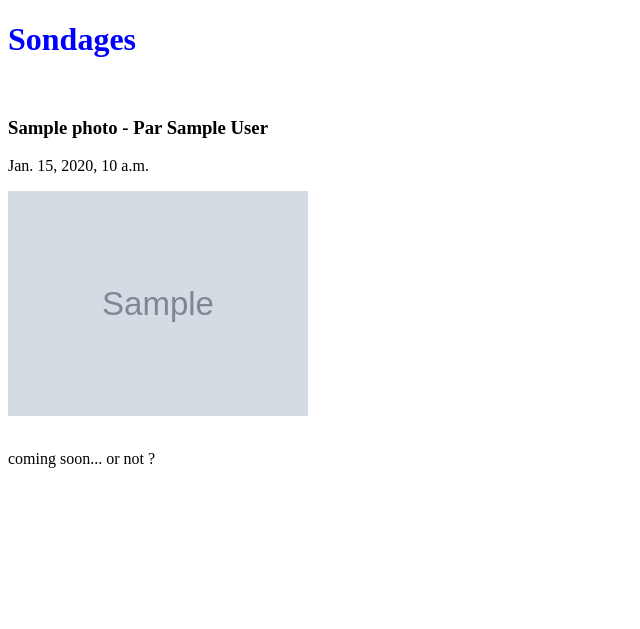
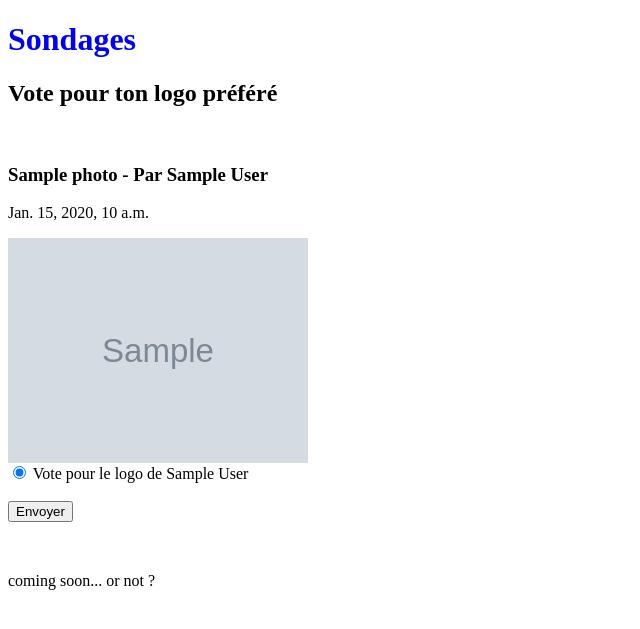
Before and after one commit to LeRatdemare/koralmar, a Django app: page /surveys/ in a window 1280 px wide. Shown: the part 152-781 px from the top of the page, without its empty margins (0-640 px from the left). Run offline with Django 4.2, Linux system fonts and the light colour scheme; tables that the repository leaves empty hold one stand-in row (values such as "Sample post"); grey boxes marked "Sample" are stand-in pictures.

Commit message:
Fully implemented logo survey view

```diff
--- a/koralmar/calapp/admin.py
+++ b/koralmar/calapp/admin.py
@@ -1,5 +1,5 @@
 from django.contrib import admin
-from calapp.models import Photo, User, MusicTheoryLesson
+from calapp.models import Photo, User, MusicTheoryLesson, LogoVote
 
 # Register your models here.
 class PhotoAdmin(admin.ModelAdmin):
@@ -8,7 +8,10 @@ class UserAdmin(admin.ModelAdmin):
     list_display = ('name', 'email', 'login', 'password', 'profile_picture')
 class MusicTheoryLessonAdmin(admin.ModelAdmin):
     list_display = ('canva_link', 'description', 'lesson_day')
+class LogoVoteAdmin(admin.ModelAdmin):
+    list_display = ('logo', 'user')
 
 admin.site.register(Photo, PhotoAdmin)
 admin.site.register(User, UserAdmin)
 admin.site.register(MusicTheoryLesson, MusicTheoryLessonAdmin)
+admin.site.register(LogoVote, LogoVoteAdmin)
--- a/koralmar/calapp/models.py
+++ b/koralmar/calapp/models.py
@@ -33,6 +33,10 @@ class Photo(models.Model):
     photo = models.ImageField(upload_to='photos/')
     date = models.DateTimeField(auto_now=True)
     tag = models.fields.CharField(choices=Tag.choices, max_length=8)
+
+class LogoVote(models.Model):
+    logo = models.ForeignKey(Photo, on_delete=models.PROTECT)
+    user = models.ForeignKey(User, on_delete=models.CASCADE)
 
 # Create your models here.
 class Publication(models.Model):
--- a/koralmar/calapp/templates/calapp/surveys.html
+++ b/koralmar/calapp/templates/calapp/surveys.html
@@ -2,7 +2,22 @@
 
 <h1>Sondages</h1>
 
-{% for logo in logos %}<br />
-{% include 'calapp/includes/photo.html' with photo=logo%}
-<br />
-{% endfor %} {% endblock %}
+<h2>Vote pour ton logo préféré</h2>
+<form method="post">
+  {% csrf_token %} {% for logo in logos %}<br />
+  {% include 'calapp/includes/photo.html' with photo=logo%}
+  <br />
+  <input type="radio" id="logoChoice{{forloop.counter0}}" name="logoChoice"
+  value="{{logo.id}}" {% if user_vote_logo_id and logo.id == user_vote_logo_id or forloop.counter0 == 0 %}checked{% endif %} />
+  <label for="logoChoice{{forloop.counter0}}"
+    >Vote pour le logo de {{logo.author}}</label
+  ><br />
+  {% empty %}
+  <p>
+    Aucun logo n'a été posté, déposez les
+    <a href="{% url 'contact-us' %}">ici</a> !
+  </p>
+  {% endfor %}<br />
+  <input type="submit" value="Envoyer" />
+</form>
+{% endblock %}
--- a/koralmar/calapp/views.py
+++ b/koralmar/calapp/views.py
@@ -1,8 +1,8 @@
 import calapp.logic as logic
-from calapp.models import Photo, User, MusicTheoryLesson
+from calapp.models import Photo, User, MusicTheoryLesson, LogoVote
 from calapp.forms import PhotoForm, UserForm, MusicTheoryLessonForm
 from calapp.serializers import PhotoSerializer, UserSerializer, MusicTheoryLessonSerializer
-from django.http import JsonResponse
+from django.http import JsonResponse, HttpRequest
 from django.shortcuts import render, redirect, HttpResponseRedirect
 from django.shortcuts import get_object_or_404
 from django.shortcuts import get_list_or_404
@@ -11,7 +11,6 @@ from django.forms import Form
 from django.contrib import messages
 from django.contrib.auth.hashers import make_password, check_password
 # from PIL import Image
-
 # Create your views here.
 
 
@@ -156,14 +155,52 @@ def login(request):
     context = {}
     return render(request, 'calapp/login.html', context=context)
 
+def surveys(request: HttpRequest):
+    # On vérifie que l'utilisateur est connecté
+    is_connected = True
+    user = None
+    try:
+        user = User.objects.get(id=request.session['user_id'])
+    except:
+        is_connected = False
+
+    # Retreiving data from database
+    logos = Photo.objects.filter(tag="LOGO")
+    user_vote_logo_id = None
+    votes = {}
+    for logo in logos:
+        votes[logo.id] = 0
+    for vote in LogoVote.objects.all():
+        votes[vote.logo.id] += 1
+        if vote.user == user:
+            user_vote_logo_id = vote.logo.id
+            print("yeaaa")
+    # Set context
+    context = {
+        'logos':logos,
+        'votes':votes,
+    }
+    if is_connected:
+        context['user'] = user
+        context['user_vote_logo_id'] = user_vote_logo_id
+
+    # Handle form response
+    if request.method == 'POST':
+        voted_logo = Photo.objects.get(id=request.POST['logoChoice'])
+        # Check if user had already voted
+        try:
+            user_vote = LogoVote.objects.get(user=user)
+            user_vote.logo = voted_logo
+            user_vote.save()
+        except LogoVote.DoesNotExist:
+            LogoVote.objects.create(logo=voted_logo, user=user)
+        return HttpResponseRedirect(reverse('surveys'))
+
+    return render(request, 'calapp/surveys.html', context=context)
+
 def error404(request):
     context = {}
     return render(request, "calapp/error404.html", context=context)
-
-def surveys(request):
-    logos = Photo.objects.filter(tag="LOGO")
-    context = {'logos': logos}
-    return render(request, 'calapp/surveys.html', context=context)
 
 
 ############################ LOGIC
```
Also changed, not shown: koralmar/calapp/migrations/0011_logovote.py (added).
